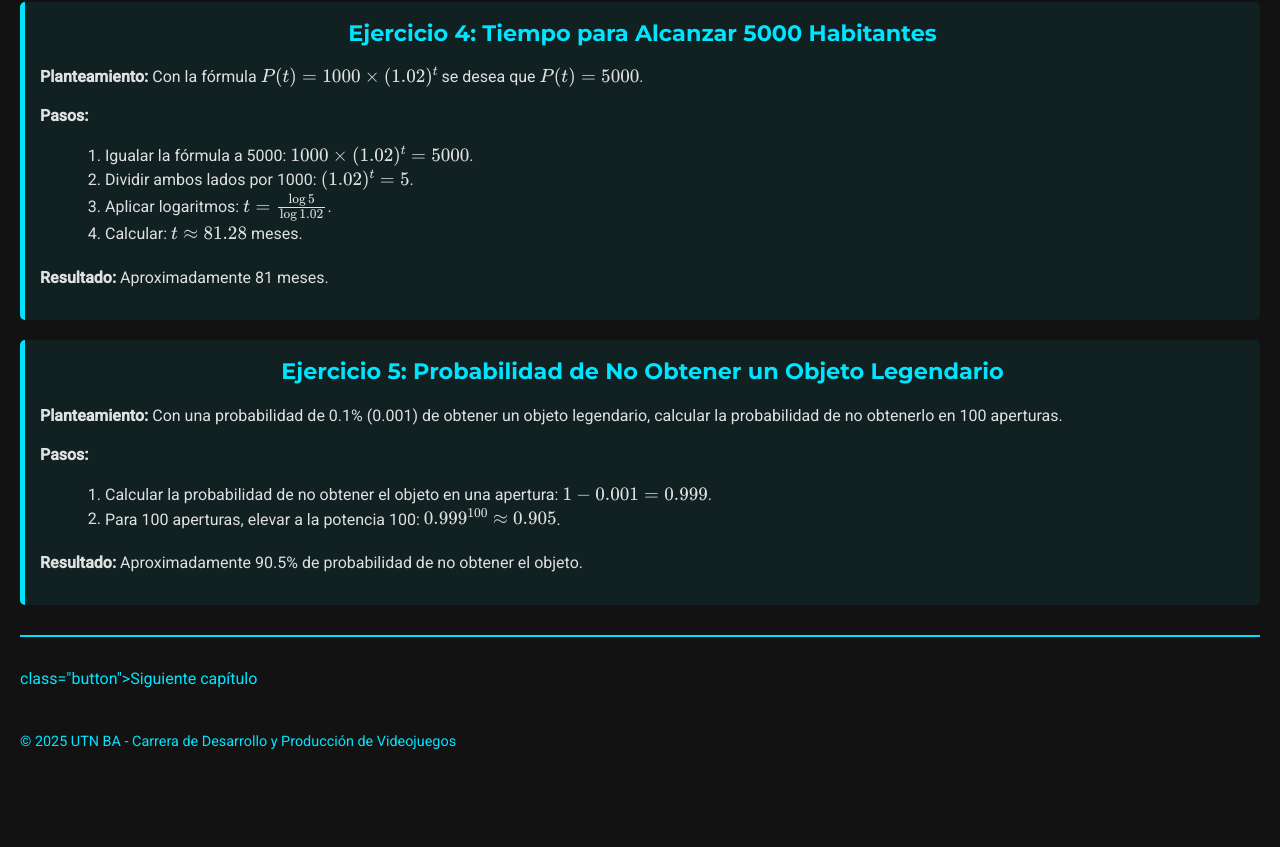
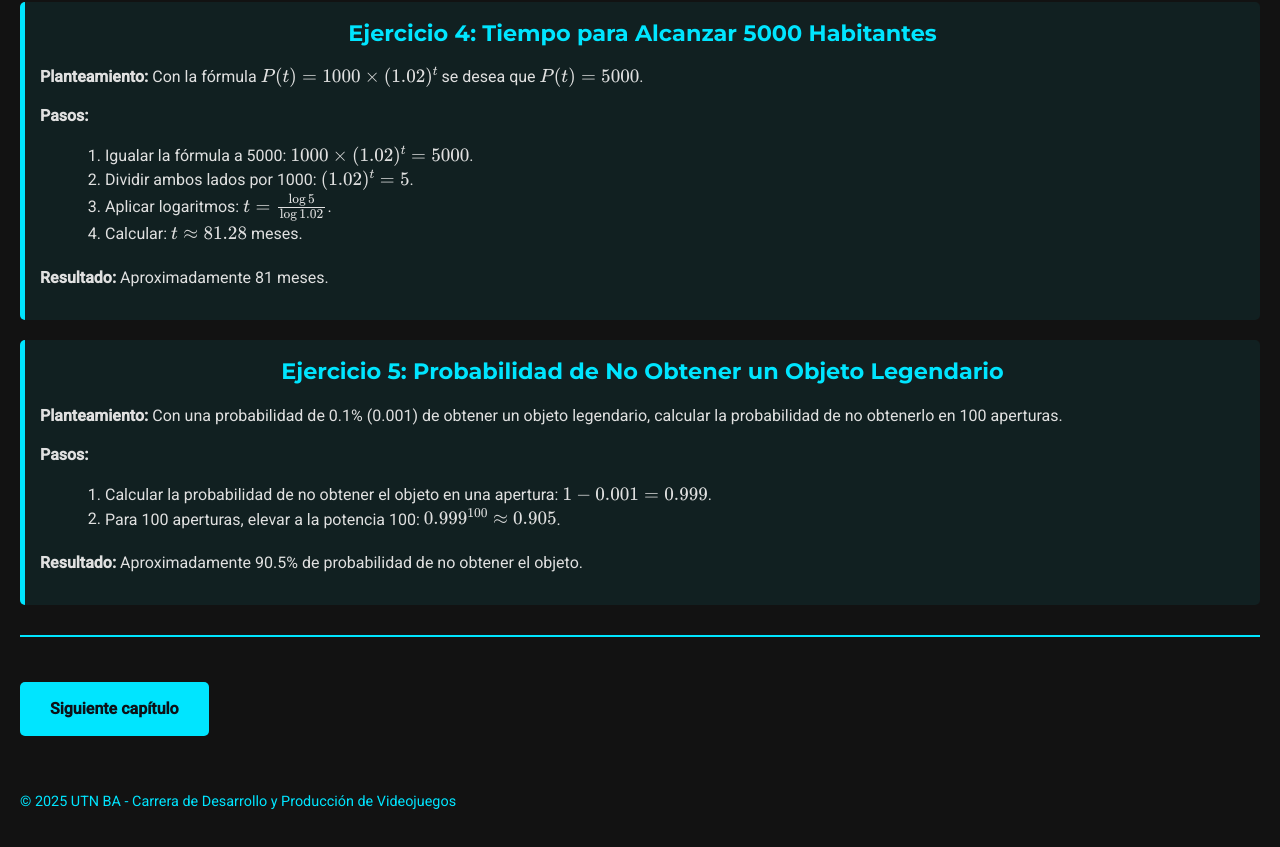
Before and after one commit to cursadaproba/endgame, a plain HTML site: page Cap1.html in a window 1280 px wide. Shown: the part 9220-10067 px from the top of the page. Before the commit the page ends 10033 px from the top, so only its background shows below. Drawn offline with nearby package versions, Linux system fonts and the light colour scheme.

Commit message:
fix2 buttons

```diff
--- a/Cap1.html
+++ b/Cap1.html
@@ -538,7 +538,7 @@ Inicio
 
   <hr>
   <p>
-    <a href="https://cursadaproba.github.io/endgame/Cap2.html"> class="button">Siguiente capítulo</a>
+    <a href="https://cursadaproba.github.io/endgame/Cap2.html" class="button">Siguiente capítulo</a>
   </p>
 
   <!-- Footer -->
```
Also changed, not shown: Cap2.html (+1 -1 lines).
